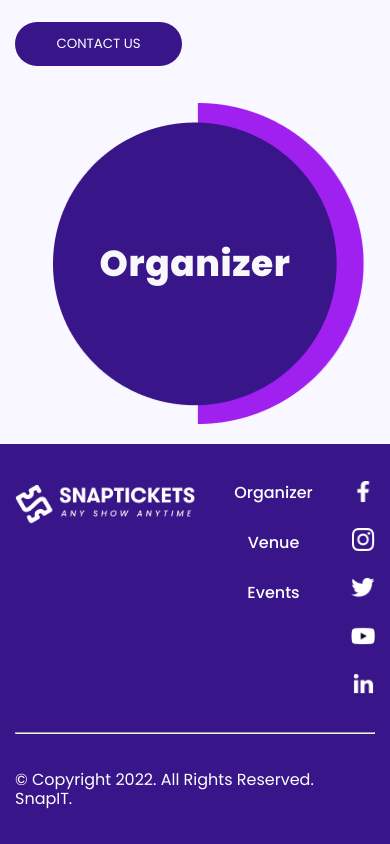
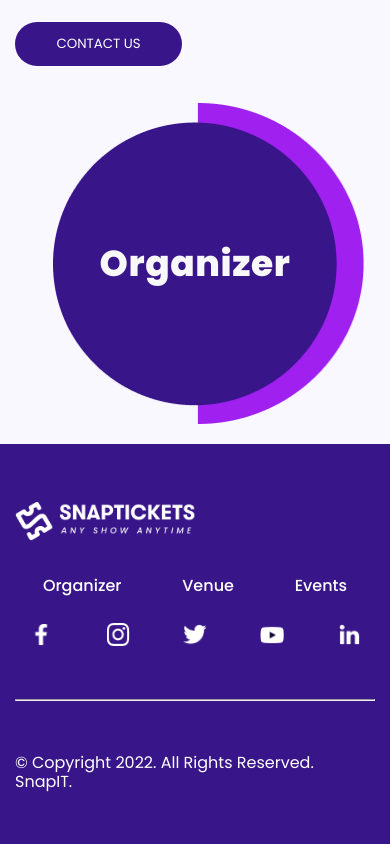
Before and after one commit to SatishPansara20/snaptickets, a Next.js app: page / in a window 390 px wide. Shown: the part 4796-5640 px from the top of the page. Built offline with nearby package versions, Linux system fonts and the light colour scheme.

Commit message:
Footer Link layout Changed

```diff
--- a/styles/Home.module.css
+++ b/styles/Home.module.css
@@ -63,6 +63,10 @@
   gap: 15px;
   padding: 0 15px 10px 5px;
   border-bottom: 1px solid #000000;
+}
+
+.headr_search_form figure{
+  cursor: pointer;
 }
 
 .headr_search_form input {
@@ -356,9 +360,25 @@
     height: 400px;
   }
 
+  .footer_row_1 {
+    flex-direction: column;
+    align-items: flex-start !important;
+    gap: 25px;
+  }
+
   .footer_links {
-    margin-left: 25px;
-    gap: 25px;
+    width: 100%;
+    margin-left: 0;
+    gap: 5px;
+    justify-content: space-around;
+    flex-wrap: wrap;
+  }
+
+  .footer_icon_root {
+    width: 100%;
+    gap: 0;
+    justify-content: space-around;
+    flex-wrap: wrap;
   }
 
   .section_3_card_root {
@@ -376,19 +396,6 @@
 
   .footer {
     height: 400px;
-  }
-
-  .footer_row_1 {
-    align-items: flex-start !important;
-  }
-
-  .footer_links {
-    margin-left: 0;
-    flex-direction: column;
-  }
-
-  .footer_icon_root {
-    flex-direction: column;
   }
 }
 
```
